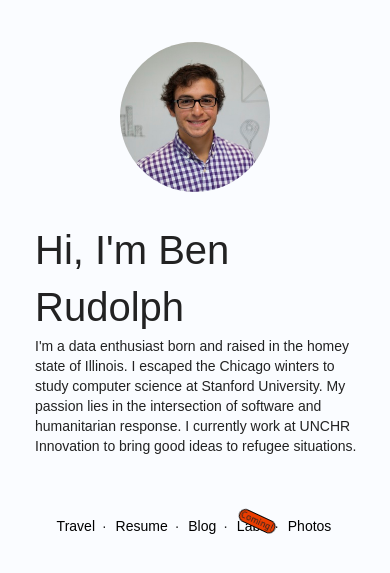
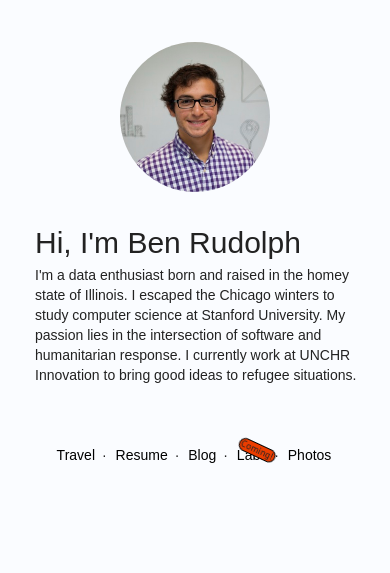
Before and after one commit to benrudolph/main, a Jekyll site: the page built from index.html, in a window 390 px wide. Shown: the top 573 px of the page. Built offline with Jekyll 4.4.1, drawn with Linux system fonts in a browser that asks for light colours; Markdown is read by kramdown in place of the engine named in the settings.

Commit message:
Add mobile headers

```diff
--- a/_layouts/default.html
+++ b/_layouts/default.html
@@ -2,6 +2,10 @@
 <html>
 <head>
   <meta charset=utf-8 />
+  <meta name="HandheldFriendly" content="True">
+  <meta name="MobileOptimized" content="320">
+  <meta name="viewport" content="width=device-width">
+
   <title>Ben Rudolph</title>
   <link rel="stylesheet" href="/css/bootstrap.css" />
   <link rel="stylesheet" href="/css/style.css" />
--- a/css/style.css
+++ b/css/style.css
@@ -95,6 +95,6 @@
   }
   h1 {
     margin-top: 30px;
-    font-size: 40px;
+    font-size: 30px;
   }
 }
```
